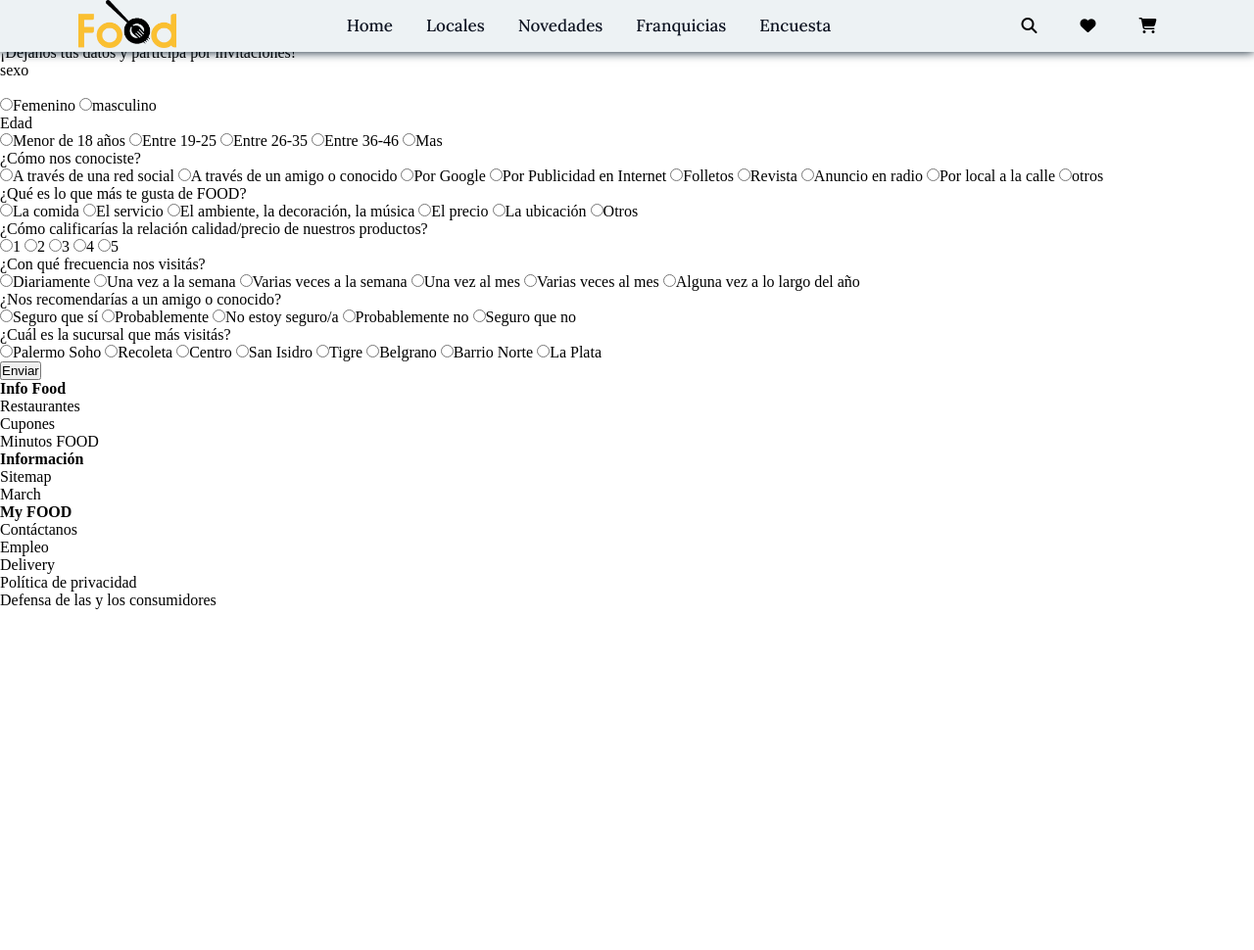
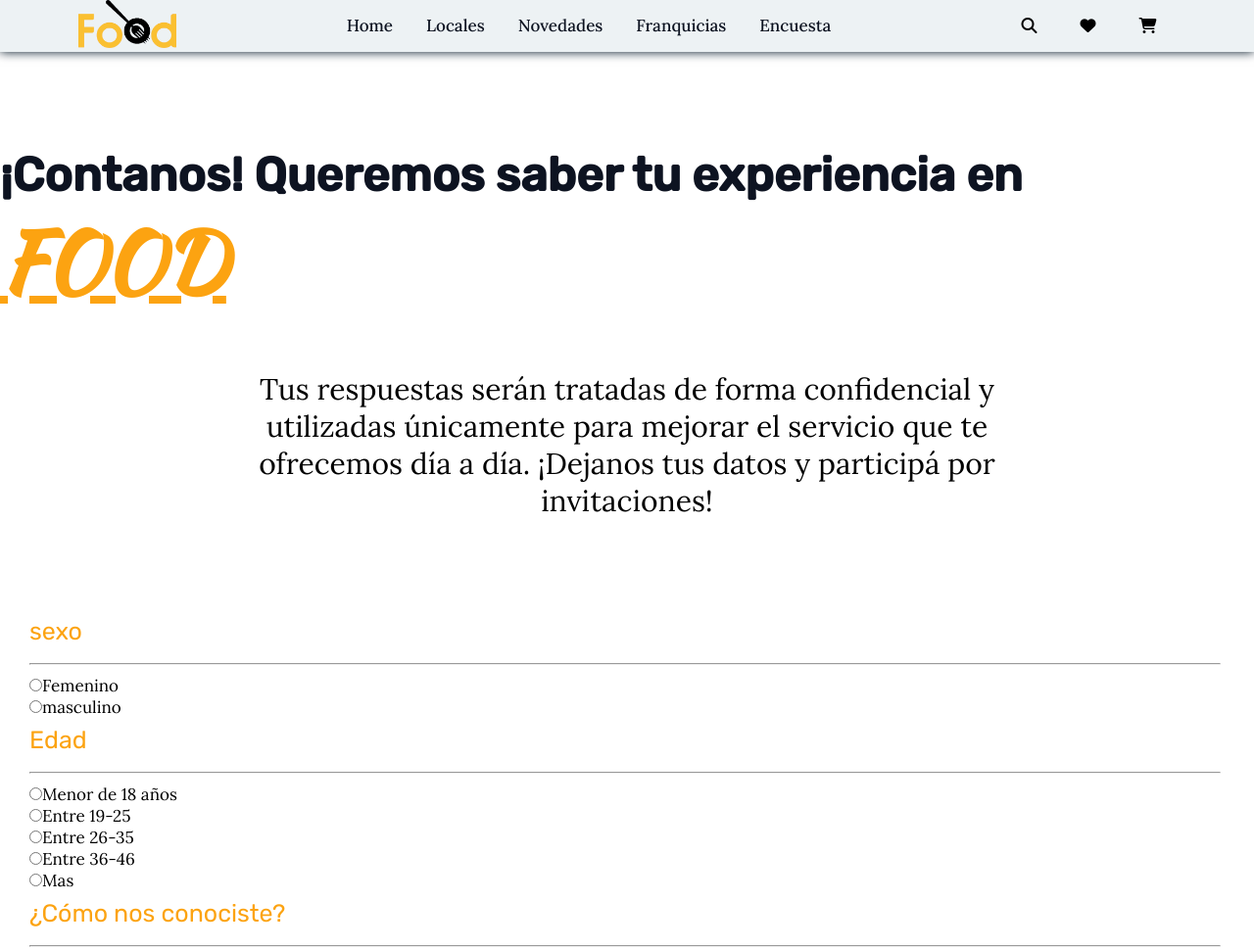
Before and after one commit to melanycpm1/ProyectoFInal-Melany, a plain HTML site: page page/encuesta.html in a window 1280 px wide. Shown: the top 970 px of the page at 98% size. Before the commit the page ends 800 px from the top, so only its background shows below. Drawn offline with Linux system fonts and the light colour scheme.

Commit message:
cascasda de estilo de encuesta

```diff
--- a/css/style.css
+++ b/css/style.css
@@ -567,6 +567,161 @@ main .grid_locales .contenedor_locales .direccion_locales{
     top: 200px;
 }
 /*fin de novedades*/
+
+/*franquicias*/
+main .img_franquicia{
+    width: 100%;
+    height: 600px;
+    position: relative;
+    top: 50px;
+    filter: opacity(50%);
+}
+.contenedor_titulo_principal{
+    z-index: 900;
+    position: relative;
+    bottom: 480px;
+}
+.h1_franqucias{
+    font-family: 'Rubik', sans-serif;
+    font-size: 3.125rem;
+    font-weight: 500;
+    color: #0d1321;
+    display: flex;
+    justify-content: center
+}
+.parrafo_franquicias{
+    font-family: 'Lora', serif;
+    font-size: 1.25rem;
+    font-weight: 600;
+    color: #0d1321;
+    display: flex;
+    justify-content: center;
+    text-align: center;
+    position: relative;
+    top: 20px;
+}
+.grid_four{
+    display: grid;
+    grid-template-columns: repeat(4,1fr);
+    grid-template-rows: repeat(1,1fr);
+    position: relative;
+    bottom: 430px;
+    justify-items: center
+
+}
+.parrafo_grid_franquicias{
+    width: 280px;
+    height: 280px;
+    background-color: #fca311;
+    border-radius: 150px;
+    display: flex;
+    align-items: center;
+    justify-content: center;
+    /*margin-left: 50px;*/
+    font-family: 'Rubik', sans-serif;
+    font-size: 1.25rem;
+    border: 4px solid #f8f9fa;
+    cursor: pointer;
+}
+.titulo_franquicias{
+    position: relative;
+    bottom: 300px;
+    display: flex;
+    justify-content: center;
+    font-family: 'Rubik', sans-serif;
+    font-size: 2.5rem;
+    color: #0d1321;
+}
+.contenedor_parrafo_form{
+    display: flex;
+    justify-content: center;
+    position: relative;
+    bottom: 270px;
+    font-family: 'Lora', serif;
+    font-size: .8125rem;
+    color: #0d1321;
+}
+.formulario_cont{
+    display: flex;
+    flex-direction: column;
+    justify-content: center;
+    align-items: center;
+    position: relative;
+    bottom: 200px;
+}
+.input_franquicias{
+    width: 500px;
+    height: 50px;
+    border-radius: 20px;
+    text-align: center;
+    margin-bottom: 60px;
+}
+
+.btn_franquicias{
+    padding: 1% 4%;
+    background-color: #fca311;
+    border: none;
+    font-family: 'Lora', serif;
+    text-decoration: none;
+    color: #f8f9fa;
+}
+/*fin de franquuicias*/
+/**/
+.encuesta_yellow{
+    font-family: 'Kaushan Script', cursive;
+    font-size: 5.200rem;
+    color: #fca311;
+    text-decoration: underline;
+}
+.ctndo_encuesta{
+    position: relative;
+    top: 150px;
+    display: flex;
+    justify-content: center;
+    font-family: 'Rubik', sans-serif;
+    font-size: 2rem;
+    color: #0d1321;
+
+}
+.ctnedor_parrafo{
+    position: relative;
+    top: 200px;
+    font-family: 'Lora', serif;
+    font-size: 1.875rem;
+    width: 65%;
+    text-align: center;
+    margin: 0 auto;
+}
+.contenedor_formulario_encuesta{
+    position: relative;
+    top: 300px;
+    left: 30px;
+    width: 95%;
+}
+.formu{
+    font-family: 'Rubik', sans-serif;
+    font-size: 1.5625rem;
+    color: #fca311;
+}
+.contenedor_opciones{
+    font-family: 'Lora', serif;
+    font-size: 1.0625rem;
+    position: relative;
+    top: 10px;
+}
+.btn_enviar_encuesta{
+    padding: 1% 3%;
+    background-color: #fca311;
+    border: none;
+    cursor: pointer;
+    position: relative;
+    top: 50px;
+}
+.footer_encuesta{
+    margin-top: 20%;
+    position: relative;
+    top: 250px;
+}
 @media(max-width:1460px){
     main .parrafo_principal, main .btn_ordenar {
         left: 68px;
--- a/page/encuesta.html
+++ b/page/encuesta.html
@@ -34,139 +34,136 @@
     </header>
     <main>
         <section>
-            <div>
-                <h1>¡Contanos! Queremos saber tu experiencia en FOOD</h1>
+            <div class="ctndo_encuesta">
+                <h1>¡Contanos! Queremos saber tu experiencia en <span class="encuesta_yellow">FOOD</span></h1>
             </div>
-            <div>
-                <p>Tus respuestas serán tratadas de forma confidencial y utilizadas únicamente para mejorar el servicio
-                    que te ofrecemos día a día.<br>
-                    ¡Dejanos tus datos y participá por invitaciones!</p>
+            <div class="ctnedor_parrafo">
+                <p>Tus respuestas serán tratadas de forma confidencial y utilizadas únicamente para mejorar el servicio que te ofrecemos día a día. ¡Dejanos tus datos y participá por invitaciones!</p>
             </div>
         </section>
 
-        <section>
+        <section class="contenedor_formulario_encuesta">
             <form>
                 <article>
                     <div>
-                        <p>sexo</p><br>
+                        <p class="formu">sexo</p><br><hr>
                     </div>
-                    <div>
-                        <input type="radio" name="genero" value="genero_femenino">Femenino
+                    <div class="contenedor_opciones">
+                        <input type="radio" name="genero" value="genero_femenino">Femenino<br>
                         <input type="radio" name="genero" value="genero_masculino">masculino
                     </div>
-                </article>
+                </article><br>
                 <article>
                     <div>
-                        <p>Edad</p>
+                        <p class="formu">Edad</p><br><hr>
                     </div>
-                    <div>
-                        <input type="radio" name="edad" value="opcion1">Menor de 18 años
-                        <input type="radio" name="edad" value="opcion2">Entre 19-25
-                        <input type="radio" name="edad" value="opcion3">Entre 26-35
-                        <input type="radio" name="edad" value="opcion4">Entre 36-46
+                    <div class="contenedor_opciones">
+                        <input type="radio" name="edad" value="opcion1">Menor de 18 años<br>
+                        <input type="radio" name="edad" value="opcion2">Entre 19-25<br>
+                        <input type="radio" name="edad" value="opcion3">Entre 26-35<br>
+                        <input type="radio" name="edad" value="opcion4">Entre 36-46<br>
                         <input type="radio" name="edad" value="opcion5">Mas
                     </div>
-                </article>
+                </article><br>
                 <article>
                     <div>
-                        <p>¿Cómo nos conociste?</p>
+                        <p class="formu">¿Cómo nos conociste?</p><br><hr>
                     </div>
-                    <div>
-                        <input type="radio" name="medios" id="opcion_medios1">A través de una red social
-                        <input type="radio" name="medios" id="opcion_medios2">A través de un amigo o conocido
-                        <input type="radio" name="medios" id="opcion_medios3">Por Google
-                        <input type="radio" name="medios" id="opcion_medios4">Por Publicidad en Internet
-                        <input type="radio" name="medios" id="opcion_medios5">Folletos
-                        <input type="radio" name="medios" id="opcion_medios6">Revista
-                        <input type="radio" name="medios" id="opcion_medios7">Anuncio en radio
-                        <input type="radio" name="medios" id="opcion_medios8">Por local a la calle
+                    <div class="contenedor_opciones">
+                        <input type="radio" name="medios" id="opcion_medios1">A través de una red social<br>
+                        <input type="radio" name="medios" id="opcion_medios2">A través de un amigo o conocido<br>
+                        <input type="radio" name="medios" id="opcion_medios3">Por Google<br>
+                        <input type="radio" name="medios" id="opcion_medios4">Por Publicidad en Internet<br>
+                        <input type="radio" name="medios" id="opcion_medios5">Folletos<br>
+                        <input type="radio" name="medios" id="opcion_medios6">Revista<br>
+                        <input type="radio" name="medios" id="opcion_medios7">Anuncio en radio<br>
+                        <input type="radio" name="medios" id="opcion_medios8">Por local a la calle<br>
                         <input type="radio" name="medios" id="opcion_medios9">otros
                     </div>
-                </article>
+                </article><br>
                 <article>
                     <div>
-                        <p>¿Qué es lo que más te gusta de FOOD?</p>
+                        <p class="formu">¿Qué es lo que más te gusta de FOOD?</p><br><hr>
                     </div>
-                    <div>
-                        <input type="radio" name="comida" id="opcion_comida1">La comida
-                        <input type="radio" name="comida" id="opcion_comida2">El servicio
-                        <input type="radio" name="comida" id="opcion_comida3">El ambiente, la decoración, la música
-                        <input type="radio" name="comida" id="opcion_comida4">El precio
-                        <input type="radio" name="comida" id="opcion_comida5">La ubicación
+                    <div class="contenedor_opciones">
+                        <input type="radio" name="comida" id="opcion_comida1">La comida<br>
+                        <input type="radio" name="comida" id="opcion_comida2">El servicio<br>
+                        <input type="radio" name="comida" id="opcion_comida3">El ambiente, la decoración, la música<br>
+                        <input type="radio" name="comida" id="opcion_comida4">El precio<br>
+                        <input type="radio" name="comida" id="opcion_comida5">La ubicación<br>
                         <input type="radio" name="comida" id="opcion_comida6">Otros
                     </div>
-
-
-                </article>
+                </article><br>
                 <article>
                     <div>
-                        <p>¿Cómo calificarías la relación calidad/precio de nuestros productos?</p>
+                        <p class="formu">¿Cómo calificarías la relación calidad/precio de nuestros productos?</p><br><hr>
                     </div>
-                            <div>
-                                <input type="radio" name="calificacion" id="opcion_calificacion1">1
-                                <input type="radio" name="calificacion" id="opcion_calificacion2">2
-                                <input type="radio" name="calificacion" id="opcion_calificacion3">3
-                                <input type="radio" name="calificacion" id="opcion_calificacion4">4
-                                <input type="radio" name="calificacion" id="opcion_calificacion5">5
-                            </div>
-                </article>
+                    <div class="contenedor_opciones">
+                        <input type="radio" name="calificacion" id="opcion_calificacion1">1<br>
+                        <input type="radio" name="calificacion" id="opcion_calificacion2">2<br>
+                        <input type="radio" name="calificacion" id="opcion_calificacion3">3<br>
+                        <input type="radio" name="calificacion" id="opcion_calificacion4">4<br>
+                        <input type="radio" name="calificacion" id="opcion_calificacion5">5
+                    </div>
+                </article><br>
                 <article>
                     <div>
-                        <p>¿Con qué frecuencia nos visitás?</p>
+                        <p class="formu">¿Con qué frecuencia nos visitás?</p><br><hr>
                     </div>
-                    <div>
-                        <input type="radio" name="frecuencia" id="opcion_frecuencia1">Diariamente
-                        <input type="radio" name="frecuencia" id="opcion_frecuencia2">Una vez a la semana
-                        <input type="radio" name="frecuencia" id="opcion_frecuencia3">Varias veces a la semana
-                        <input type="radio" name="frecuencia" id="opcion_frecuencia4">Una vez al mes
-                        <input type="radio" name="frecuencia" id="opcion_frecuencia5">Varias veces al mes
-                        <input type="radio" name="frecuencia" id="opcion_frecuencia6">Alguna vez a lo largo del año
+                    <div class="contenedor_opciones">
+                        <input type="radio" name="frecuencia" id="opcion_frecuencia1">Diariamente<br>
+                        <input type="radio" name="frecuencia" id="opcion_frecuencia2">Una vez a la semana<br>
+                        <input type="radio" name="frecuencia" id="opcion_frecuencia3">Varias veces a la semana<br>
+                        <input type="radio" name="frecuencia" id="opcion_frecuencia4">Una vez al mes<br>
+                        <input type="radio" name="frecuencia" id="opcion_frecuencia5">Varias veces al mes<br>
+                        <input type="radio" name="frecuencia" id="opcion_frecuencia6">Alguna vez a lo largo del año<br>
                     </div>
-                </article>
+                </article><br>
                 <article>
                     <div>
-                        <p>¿Nos recomendarías a un amigo o conocido?</p>
+                        <p class="formu">¿Nos recomendarías a un amigo o conocido?</p><br><hr>
                     </div>
-                    <div>
-                        <input type="radio" name="recomendacion" id="opcion_recomendacion1">Seguro que sí
-                        <input type="radio" name="recomendacion" id="opcion_recomendacion2">Probablemente
-                        <input type="radio" name="recomendacion" id="opcion_recomendacion3">No estoy seguro/a
-                        <input type="radio" name="recomendacion" id="opcion_recomendacion4">Probablemente no
+                    <div class="contenedor_opciones">
+                        <input type="radio" name="recomendacion" id="opcion_recomendacion1">Seguro que sí<br>
+                        <input type="radio" name="recomendacion" id="opcion_recomendacion2">Probablemente<br>
+                        <input type="radio" name="recomendacion" id="opcion_recomendacion3">No estoy seguro/a<br>
+                        <input type="radio" name="recomendacion" id="opcion_recomendacion4">Probablemente no<br>
                         <input type="radio" name="recomendacion" id="opcion_recomendacion5">Seguro que no
                     </div>
-                </article>
+                </article><br>
                 <article>
                     <div>
-                        <p>¿Cuál es la sucursal que más visitás?<p>
+                        <p class="formu">¿Cuál es la sucursal que más visitás?<p><br><hr>
                     </div>
-                    <div>
-                        <input type="radio" name="sucursal" id="opcion_sucursal1">Palermo Soho
-                        <input type="radio" name="sucursal" id="opcion_sucursal2">Recoleta
-                        <input type="radio" name="sucursal" id="opcion_sucursal3">Centro
-                        <input type="radio" name="sucursal" id="opcion_sucursal4">San Isidro
-                        <input type="radio" name="sucursal" id="opcion_sucursal5">Tigre
-                        <input type="radio" name="sucursal" id="opcion_sucursal6">Belgrano
-                        <input type="radio" name="sucursal" id="opcion_sucursal7">Barrio Norte
-                        <input type="radio" name="sucursal" id="opcion_sucursal8">La Plata
+                    <div class="contenedor_opciones">
+                        <input type="radio" name="sucursal" id="opcion_sucursal1">Palermo Soho<br>
+                        <input type="radio" name="sucursal" id="opcion_sucursal2">Recoleta<br>
+                        <input type="radio" name="sucursal" id="opcion_sucursal3">Centro<br>
+                        <input type="radio" name="sucursal" id="opcion_sucursal4">San Isidro<br>
+                        <input type="radio" name="sucursal" id="opcion_sucursal5">Tigre<br>
+                        <input type="radio" name="sucursal" id="opcion_sucursal6">Belgrano<br>
+                        <input type="radio" name="sucursal" id="opcion_sucursal7">Barrio Norte<br>
+                        <input type="radio" name="sucursal" id="opcion_sucursal8">La Plata<br>
                     </div>
                 </article>
 
-                <input type="submit" value="Enviar" />
+                <input type="submit" value="Enviar" class="btn_enviar_encuesta"/>
 
             </form>
         </section>
     </main>
-    <footer>
-        <section>
+    <footer class="footer_encuesta">
+        <section class="contenedor_items">
             <div>
                 <div>
                     <h4>Info Food</h4>
                 </div>
                 <div>
-                    <ul>
-                        <li>Restaurantes</li>
-                        <li>Cupones</li>
-                        <li>Minutos FOOD</li>
+                    <ul class="contenedo_li">
+                        <li class="li_footer"><a href="#"  class="a_footer">Restaurantes</a></li>
+                        <li class="li_footer"><a href="#"  class="a_footer">Restaurantes</a></li>
+                        <li class="li_footer"><a href="#"  class="a_footer">Cupones</a></li>
+                        <li class="li_footer"><a href="#"  class="a_footer">Minutos FOOD</a></li>
                     </ul>
                 </div>
             </div>
@@ -175,9 +172,9 @@
                     <h4>Información</h4>
                 </div>
                 <div>
-                    <ul>
-                        <li>Sitemap</li>
-                        <li>March</li>
+                    <ul class="contenedo_li">
+                        <li class="li_footer"><a href="#" class="a_footer">Sitemap</a></li>
+                        <li class="li_footer"><a href="#" class="a_footer">March</a></li>
                     </ul>
                 </div>
             </div>
@@ -186,12 +183,12 @@
                     <h4>My FOOD</h4>
                 </div>
                 <div>
-                    <ul>
-                        <li>Contáctanos</li>
-                        <li>Empleo</li>
-                        <li>Delivery</li>
-                        <li>Política de privacidad</li>
-                        <li>Defensa de las y los consumidores</li>
+                    <ul class="contenedo_li">
+                        <li class="li_footer"><a href="#" class="a_footer">Contáctanos</a></li>
+                        <li class="li_footer"><a href="#" class="a_footer">Empleo</a></li>
+                        <li class="li_footer"><a href="#" class="a_footer">Delivery</a></li>
+                        <li class="li_footer"><a href="#" class="a_footer">Política de privacidad</a></li>
+                        <li class="li_footer"><a href="#" class="a_footer">Defensa de las y los consumidores</a></li>
                     </ul>
                 </div>
             </div>
```
Also changed, not shown: page/franquicias.html (+36 -33 lines).
